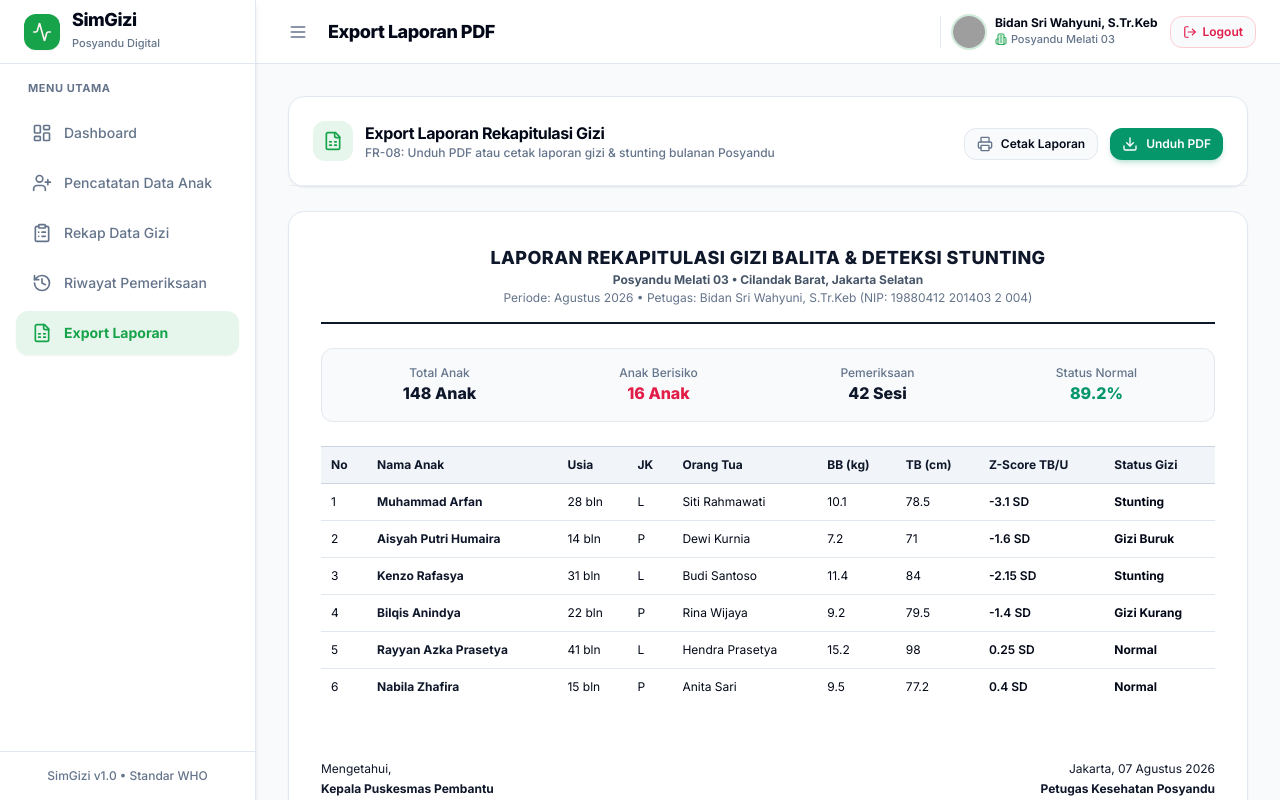
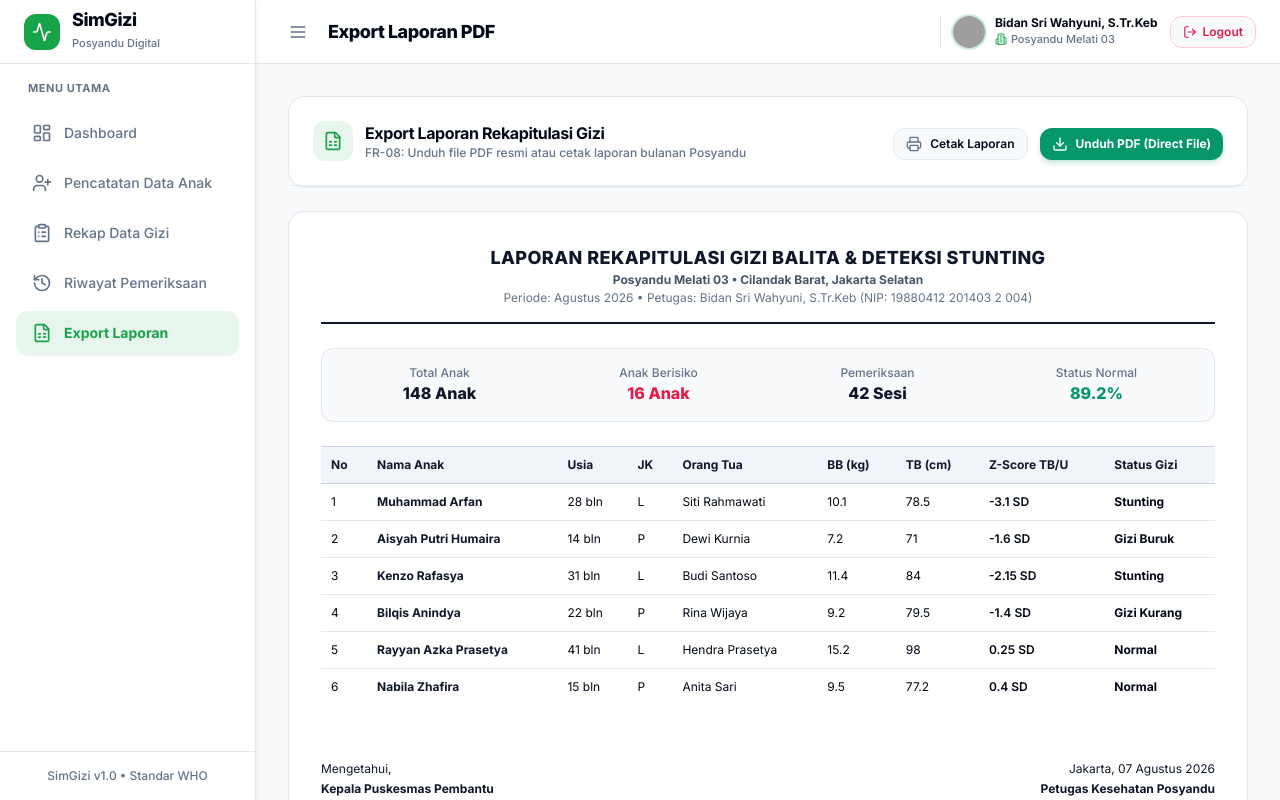
Before and after one commit to moch-firmansyahh/SimGiz-testing-, a Next.js app: page /export in a window 1280 px wide. Shown: the top 800 px of the page. Built offline with nearby package versions, Linux system fonts and the light colour scheme; no server answers; the database is empty; sample sign-in values are in the browser's storage; grey boxes are pictures that could not be loaded.

Commit message:
feat: add direct client-side PDF file download via html2pdf generator

```diff
--- a/app/export/page.tsx
+++ b/app/export/page.tsx
@@ -2,7 +2,7 @@
 
 import React, { useState, useEffect } from "react";
 import { currentWorker } from "@/lib/dummy-data";
-import { FileSpreadsheet, Printer, Download, CheckCircle2 } from "lucide-react";
+import { FileSpreadsheet, Printer, Download, CheckCircle2, Loader2 } from "lucide-react";
 import { Card, CardHeader, CardTitle, CardDescription } from "@/components/ui/card";
 import { Button } from "@/components/ui/button";
 import { Skeleton } from "@/components/ui/skeleton";
@@ -12,6 +12,7 @@ export default function ExportPage() {
   const [childrenList, setChildrenList] = useState<ChildRecord[]>([]);
   const [metrics, setMetrics] = useState<SummaryMetric | null>(null);
   const [loading, setLoading] = useState(true);
+  const [downloading, setDownloading] = useState(false);
   const [successMessage, setSuccessMessage] = useState(false);
 
   const fetchData = async () => {
@@ -34,6 +35,14 @@ export default function ExportPage() {
 
   useEffect(() => {
     fetchData();
+
+    // Dynamically load html2pdf script for instant direct PDF file download
+    if (typeof window !== "undefined" && !(window as any).html2pdf) {
+      const script = document.createElement("script");
+      script.src = "https://cdnjs.cloudflare.com/ajax/libs/html2pdf.js/0.10.1/html2pdf.bundle.min.js";
+      script.async = true;
+      document.body.appendChild(script);
+    }
   }, []);
 
   const handlePrint = () => {
@@ -42,11 +51,39 @@ export default function ExportPage() {
     }
   };
 
-  const handleDownloadPDF = () => {
-    setSuccessMessage(true);
-    setTimeout(() => setSuccessMessage(false), 4000);
-    if (typeof window !== "undefined") {
-      window.print();
+  const handleDownloadPDF = async () => {
+    setDownloading(true);
+    setSuccessMessage(false);
+
+    try {
+      const element = document.getElementById("printable-report");
+      const html2pdf = (window as any).html2pdf;
+
+      if (element && html2pdf) {
+        const opt = {
+          margin: 8,
+          filename: `Laporan_Rekapitulasi_Gizi_Posyandu_${new Date().toISOString().split("T")[0]}.pdf`,
+          image: { type: "jpeg", quality: 0.98 },
+          html2canvas: { scale: 2, useCORS: true, logging: false },
+          jsPDF: { unit: "mm", format: "a4", orientation: "portrait" },
+        };
+
+        await html2pdf().set(opt).from(element).save();
+        setSuccessMessage(true);
+        setTimeout(() => setSuccessMessage(false), 5000);
+      } else {
+        // Fallback to print dialog if CDN script loading is delayed
+        if (typeof window !== "undefined") {
+          window.print();
+        }
+      }
+    } catch (err) {
+      console.error("Gagal mengunduh PDF:", err);
+      if (typeof window !== "undefined") {
+        window.print();
+      }
+    } finally {
+      setDownloading(false);
     }
   };
 
@@ -61,7 +98,7 @@ export default function ExportPage() {
             </div>
             <div>
               <CardTitle>Export Laporan Rekapitulasi Gizi</CardTitle>
-              <CardDescription>FR-08: Unduh PDF atau cetak laporan gizi & stunting bulanan Posyandu</CardDescription>
+              <CardDescription>FR-08: Unduh file PDF resmi atau cetak laporan bulanan Posyandu</CardDescription>
             </div>
           </div>
 
@@ -69,8 +106,22 @@ export default function ExportPage() {
             <Button variant="outline" size="sm" onClick={handlePrint} className="gap-2">
               <Printer className="w-4 h-4 text-muted-foreground" /> Cetak Laporan
             </Button>
-            <Button variant="emerald" size="sm" onClick={handleDownloadPDF} className="gap-2">
-              <Download className="w-4 h-4" /> Unduh PDF
+            <Button
+              variant="emerald"
+              size="sm"
+              onClick={handleDownloadPDF}
+              disabled={downloading}
+              className="gap-2 font-bold shadow-md"
+            >
+              {downloading ? (
+                <>
+                  <Loader2 className="w-4 h-4 animate-spin" /> Mengunduh PDF...
+                </>
+              ) : (
+                <>
+                  <Download className="w-4 h-4" /> Unduh PDF (Direct File)
+                </>
+              )}
             </Button>
           </div>
         </CardHeader>
@@ -80,12 +131,12 @@ export default function ExportPage() {
         <div className="p-4 rounded-xl bg-emerald-50 border border-emerald-200 text-emerald-800 flex items-center gap-3 print:hidden animate-in fade-in">
           <CheckCircle2 className="w-5 h-5 text-emerald-600 shrink-0" />
           <span className="text-xs font-bold">
-            Dialog cetak/simpan PDF dibuka. Silakan pilih "Save as PDF" (*Simpan sebagai PDF*).
+            Berkas PDF laporan resmi (`Laporan_Rekapitulasi_Gizi_Posyandu.pdf`) telah berhasil diunduh ke folder Download komputer Anda!
           </span>
         </div>
       )}
 
-      {/* Printable Report Document Container */}
+      {/* Printable & PDF Export Target Container */}
       <div id="printable-report" className="print-document bg-white p-8 rounded-2xl border border-border shadow-sm print:shadow-none print:border-none print:p-0 print:m-0 print:w-full">
         <div className="border-b-2 border-slate-900 pb-4 mb-6 text-center">
           <h2 className="text-lg font-black text-slate-900 uppercase tracking-wide">
```
